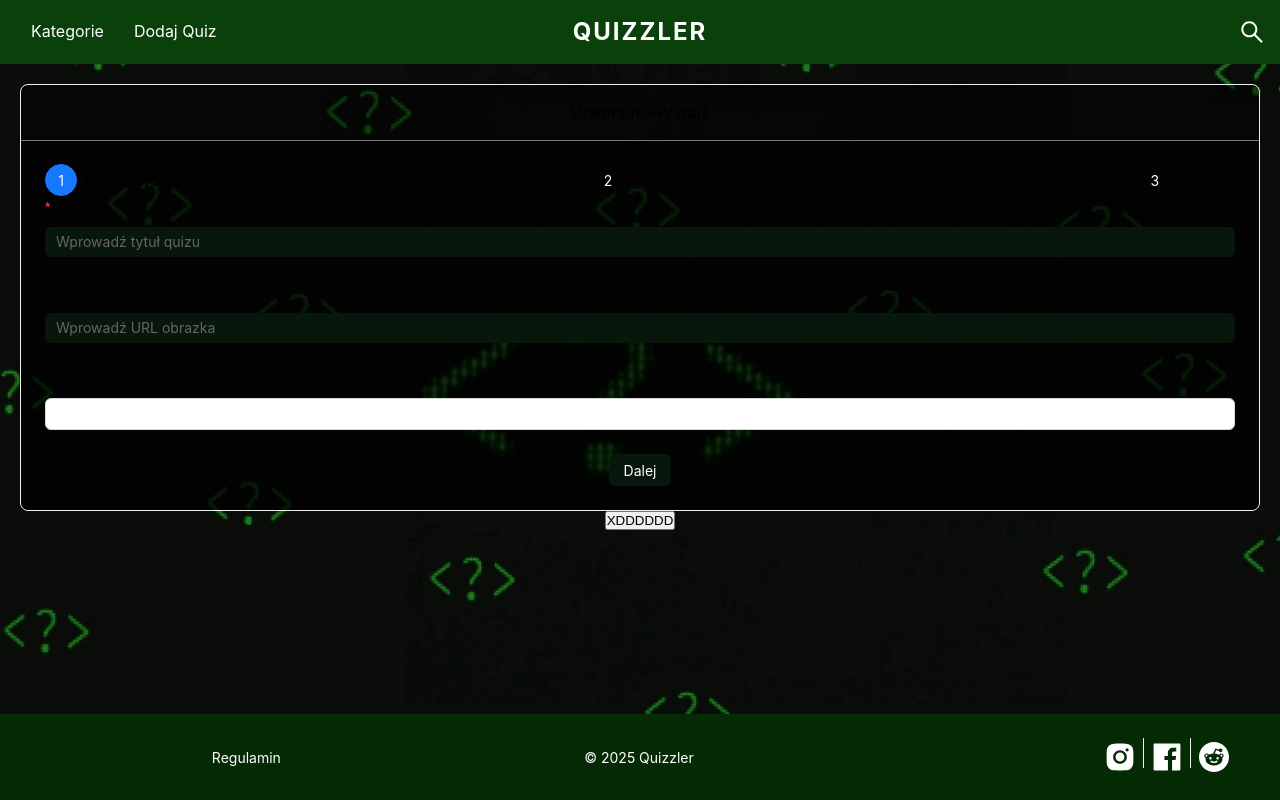
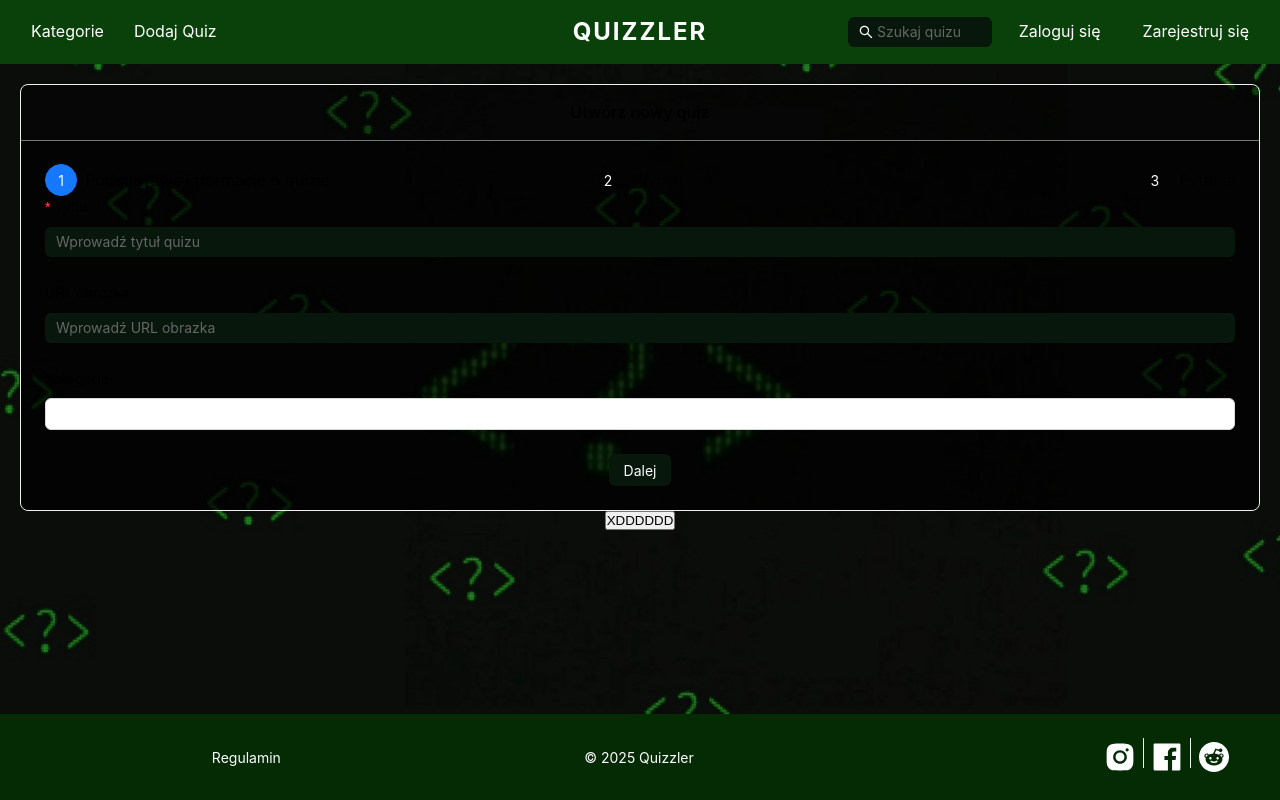
Before and after one commit to Jacob898/Quizzler, a React (Vite) app in the folder Frontend/: page /editor in a window 1280 px wide. Built offline with nearby package versions, Linux system fonts and the light colour scheme.

Commit message:
fix header

```diff
--- a/Frontend/src/components/PageHeader.tsx
+++ b/Frontend/src/components/PageHeader.tsx
@@ -1,5 +1,5 @@
 import React, { useState, useEffect } from "react";
-import { Layout, Menu, Drawer, Button, Avatar } from "antd";
+import { Layout, Menu, Drawer, Button, Avatar, Input } from "antd";
 import { MenuOutlined, SearchOutlined, UserOutlined } from "@ant-design/icons";
 import { useNavigate, Link } from "react-router-dom";
 import SearchBar from "./SearchBar";
@@ -41,8 +41,7 @@
 
   const fetchUserData = async () => {
     const user_id = localStorage.getItem("userID");
-    let user_token = localStorage.getItem("token");
-    let refresh_token = localStorage.getItem("refreshToken");
+    const user_token = localStorage.getItem("token");
 
     try {
       const response = await fetch(
@@ -55,13 +54,6 @@
           },
         }
       );
-
-      if (response.status === 401) {
-        user_token = await refreshAccessToken(refresh_token);
-        if (user_token) {
-          return fetchUserData();
-        }
-      }
 
       const data = await response.json();
       setImgUrl(data.img_url);
@@ -84,6 +76,7 @@
         height: "64px",
       }}
     >
+      {/* Lewa sekcja: Nawigacja */}
       <div style={{ display: "flex", alignItems: "center", flex: 1 }}>
         {viewportWidth >= 768 ? (
           <>
@@ -106,6 +99,7 @@
         )}
       </div>
 
+      {/* Środek: QUIZZLER zamiast loga */}
       <div style={{ textAlign: "center", flex: 1 }}>
         <Link to="/">
           <h1 style={{ color: "white", fontSize: "24px", margin: 0 }}>
@@ -114,6 +108,7 @@
         </Link>
       </div>
 
+      {/* Prawa sekcja: SearchBar + Konto/Logowanie */}
       <div
         style={{
           display: "flex",
@@ -123,12 +118,67 @@
           gap: "12px",
         }}
       >
-        <SearchOutlined
-          style={{ fontSize: 24, color: "white", cursor: "pointer" }}
-          onClick={() => setIsSearchVisible(true)}
-        />
+        {viewportWidth >= 768 ? (
+          <>
+            <SearchBar />
+            {isLoggedIn ? (
+              <>
+                <Link to="/profile">
+                  <Avatar
+                    src={imgUrl || <UserOutlined />}
+                    style={{ cursor: "pointer", backgroundColor: "white" }}
+                  />
+                </Link>
+                <Button
+                  type="primary"
+                  style={{
+                    backgroundColor: "#0a410a",
+                    color: "white",
+                    border: "none",
+                  }}
+                  onClick={handleLogout}
+                >
+                  Wyloguj się
+                </Button>
+              </>
+            ) : (
+              <>
+                <Link to="/login">
+                  <Button
+                    type="primary"
+                    style={{
+                      backgroundColor: "#0a410a",
+                      color: "white",
+                      border: "none",
+                    }}
+                  >
+                    Zaloguj się
+                  </Button>
+                </Link>
+                <Link to="/register">
+                  <Button
+                    type="primary"
+                    style={{
+                      backgroundColor: "#0a410a",
+                      color: "white",
+                      border: "none",
+                    }}
+                  >
+                    Zarejestruj się
+                  </Button>
+                </Link>
+              </>
+            )}
+          </>
+        ) : (
+          <SearchOutlined
+            style={{ fontSize: 24, color: "white", cursor: "pointer" }}
+            onClick={() => setIsSearchVisible(true)}
+          />
+        )}
       </div>
 
+      {/* Drawer dla nawigacji w trybie mobilnym */}
       <Drawer
         open={isNavigationVisible}
         onClose={() => setIsNavigationVisible(false)}
@@ -160,6 +210,7 @@
         />
       </Drawer>
 
+      {/* Drawer dla wyszukiwania na małych ekranach */}
       <Drawer
         open={isSearchVisible}
         onClose={() => setIsSearchVisible(false)}
```
